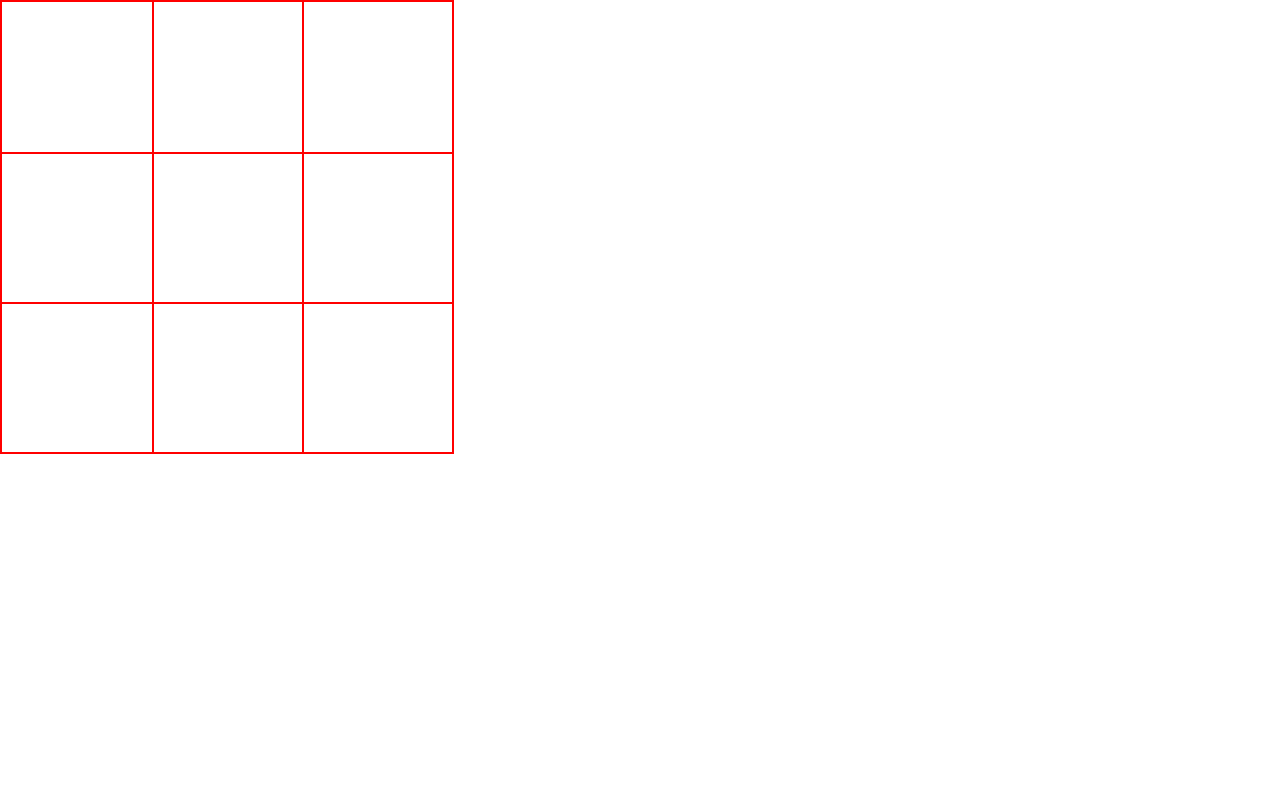
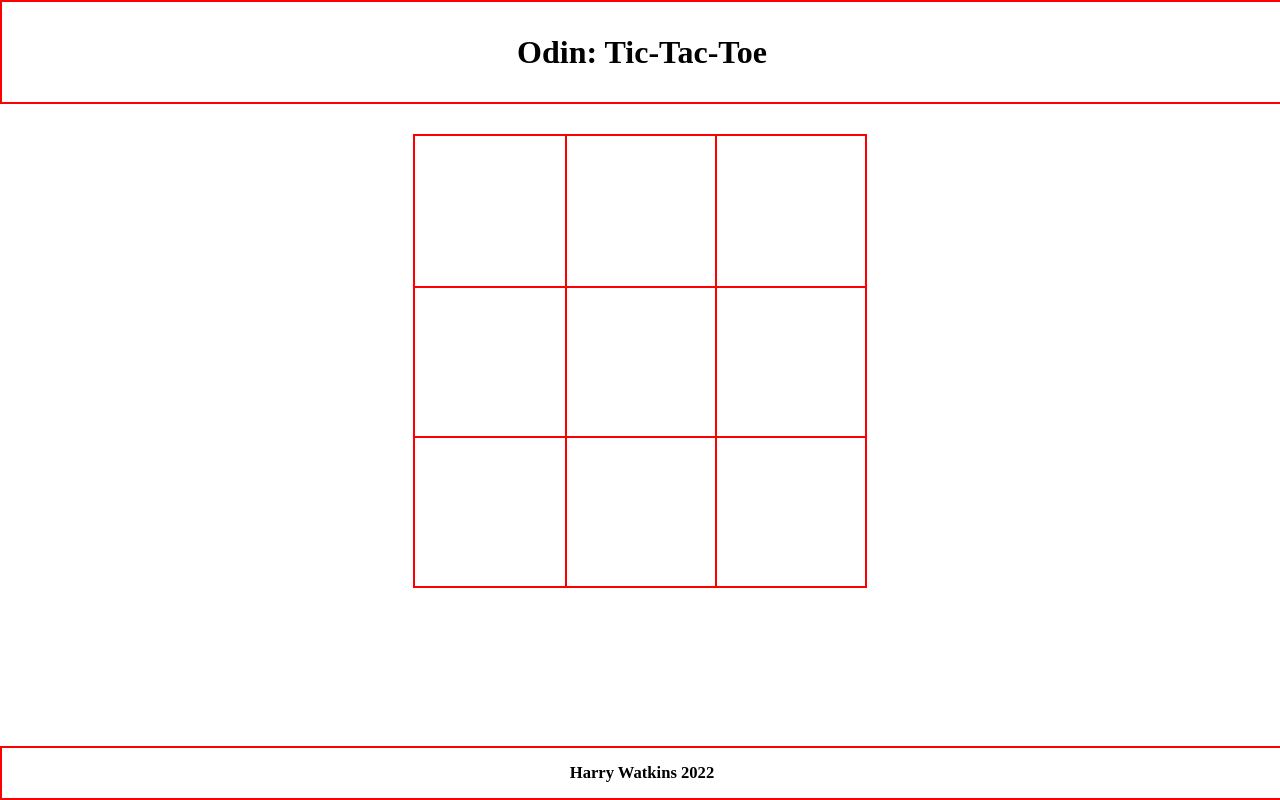
Before and after one commit to harryjwatkins/odin-tic-tac-toe, a plain HTML site: page index.html in a window 1280 px wide. Drawn offline with Linux system fonts and the light colour scheme.

Commit message:
Add basic design for website with basic styling

```diff
--- a/index.html
+++ b/index.html
@@ -10,8 +10,9 @@
 </head>
 <body>
 
+<div id="wrapper">
     <div id="header">
-
+        <h1>Odin: Tic-Tac-Toe</h1>
     </div>
     <div id="content">
         <div id="board-wrapper">
@@ -27,8 +28,10 @@
         </div>
     </div>
     <div id="footer">
+        <h5>Harry Watkins 2022</h5>
+    </div>
+</div>
 
-    </div>
 
 </body>
 </html>
--- a/script.js
+++ b/script.js
@@ -57,5 +57,9 @@
 
     })();
 
+    const gameController = (() => {
+
+    })();
+
 
 })();
--- a/style.css
+++ b/style.css
@@ -1,6 +1,33 @@
 * {
     padding: 0;
     margin: 0;
+}
+
+html, body {
+    width: 100%;
+    height: 100%;
+}
+
+#wrapper {
+    display: flex;
+    flex-direction: column;
+    min-height: 100%;
+}
+
+#header {
+    width: 100%;
+    height: 100px;
+    display: flex;
+    justify-content: center;
+    align-items: center;
+    margin-bottom: 30px;
+    border: 2px solid red;
+}
+
+#content {
+    display: flex;
+    justify-content: center;
+    flex: 1;
 }
 
 #board-wrapper {
@@ -18,3 +45,13 @@
     border-bottom: 2px solid red;
     border-right: 2px solid red;
 }
+
+#footer {
+    width: 100%;
+    height: 50px;
+    display: flex;
+    justify-content: center;
+    align-items: center;
+    font-size: 20px;
+    border: 2px solid red;
+}
```
